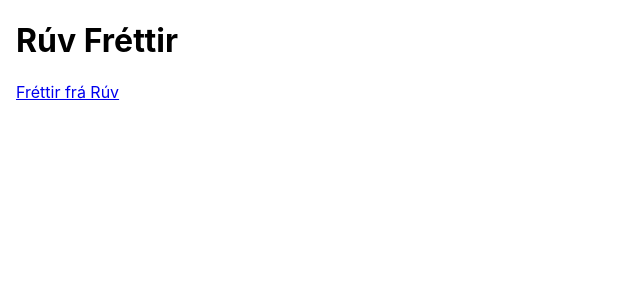
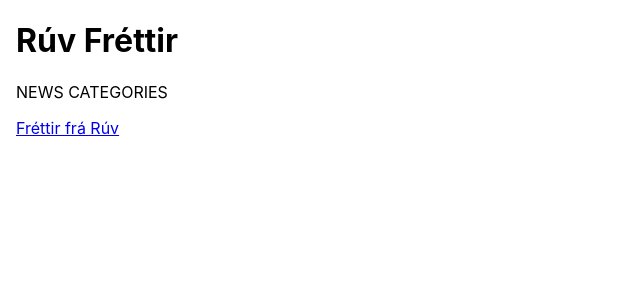
Before and after one commit to THWinther/Vefforitun-2-2021-verkefni-5-tho89, a React (Create React App) app: page / in a window 1280 px wide. Shown: the top 300 px of the page, without its empty margins (0-640 px from the left). Built offline with nearby package versions, Linux system fonts and the light colour scheme.

Commit message:
layout er komið

```diff
--- a/src/components/layout/Layout.jsx
+++ b/src/components/layout/Layout.jsx
@@ -2,10 +2,11 @@
 
 // TODO sækja Sass
 /* todo senda inn efni */
-export function Layout({ }) {
+export function Layout({children}) {
   return(
     <div>
       <h1>Rúv Fréttir</h1>
+      <div>{children}</div>
       <a href="https://www.ruv.is/">Fréttir frá Rúv</a>
     </div>
   );
```
Also changed, not shown: src/pages/Index.jsx (+4 -3 lines).
